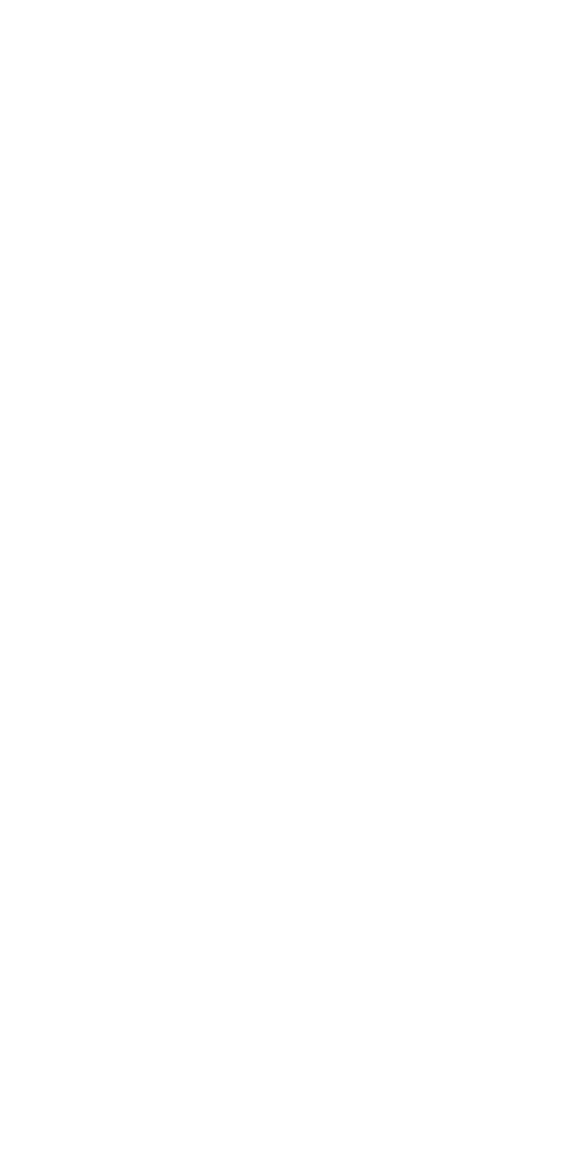
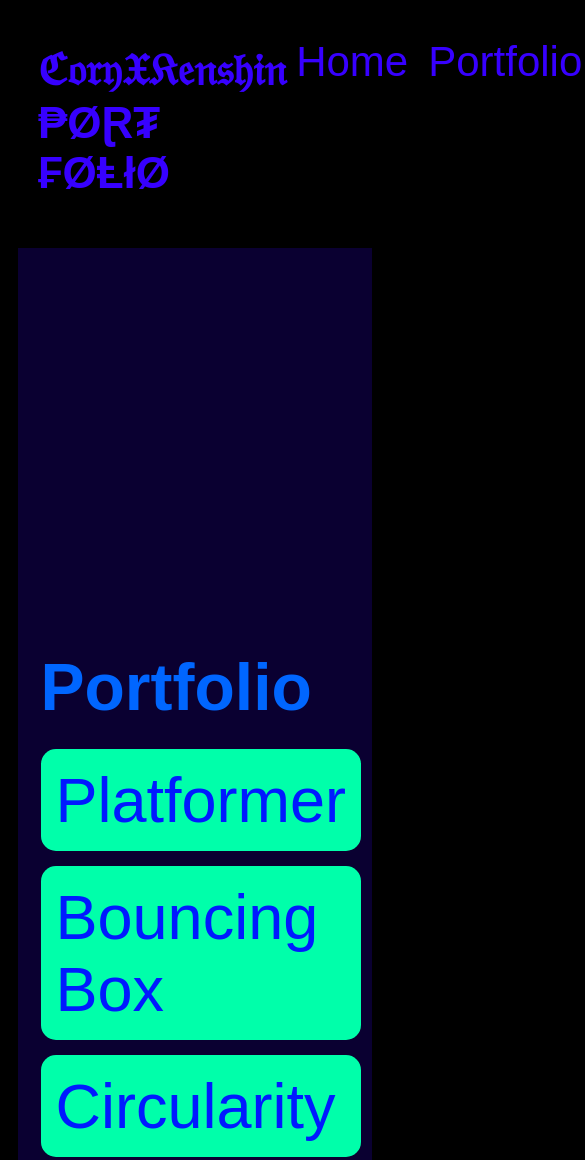
Before and after one commit to TM3-Newbie/TM3-Newbie.github.io, a plain HTML site: page portfolio.html in a window 390 px wide. Shown: the top 1160 px of the page, 585 px wide, since content can reach past the window. Before the commit the page ends 844 px from the top, so only its background shows below. Drawn offline with Linux system fonts and the light colour scheme.

Commit message:
portfolio done

```diff
--- a/portfolio.html
+++ b/portfolio.html
@@ -7,7 +7,36 @@
     <body>
         <!--All content goes here-->
         <div id="all-contents">
+            <nav>
+                <h1>ℭ𝔬𝔯𝔶𝔛𝔎𝔢𝔫𝔰𝔥𝔦𝔫 ₱ØⱤ₮₣ØⱠłØ
+                <link rel="stylesheet" href="style.css"/>
+                </h1>
+                <ul id="nav-ul">
+                    <li class="nav-li">
+                        <a href="index.html">Home</a>
+                    </li>
+                    <li class="nav-li">
+                        <a href="portfolio.html">Portfolio</a>
+                    </li>
+                </ul>
+            </nav>
 
+            <main>
+                <div class="content">
+                    <h1>Portfolio</h1>
+                    <ul id="portfolio">
+                        <li>
+                            <a href="fsd-projects/platformer/">Platformer</a>
+                        </li>
+                        <li>
+                            <a href="fsd-projects/bouncing-box/">Bouncing Box</a>
+                        </li>
+                        <li>
+                            <a href="fsd-projects/circularity/">Circularity</a>
+                        </li>
+                    </ul>
+                </div>
+            </main>
         </div>
     </body>
 </html>
--- a/style.css
+++ b/style.css
@@ -76,3 +76,76 @@ main {
 h2, h3 {
     margin: 0px;
 }
+/* Portfolio styles */
+.content h1 {
+  color: rgb(0, 102, 255);
+}
+/* responsive web design */
+@media screen and (min-width: 120px) and (max-width: 1080px) {
+  main {
+    height: 100ch;
+    zoom: 1.5;
+    display: grid;
+  }
+
+  h1 {
+    font-size: 44px;
+  }
+
+  h2 {
+    font-size: 42px;
+  }
+
+  h3 {
+    font-size: 36px;
+  }
+
+  #all-contents {
+    height: 100ch;
+    margin: none;
+  }
+
+  a {
+    font-size: 42px;
+  }
+
+  .sidebar {
+    margin-right: 0px;
+    justify-content: center;
+    align-items: center;
+  }
+
+  .sidebar-img {
+    width: 100%;
+  }
+
+  p,
+  li {
+    font-size: 24px;
+  }
+
+  .content {
+    align-content: center;
+    justify-content: center;
+  }
+}
+#portfolio {
+  list-style-type: none;
+  padding-left: 0;
+}
+
+#portfolio li {
+  background: #00ffaa;
+  padding: 10px;
+  border-radius: 10px;
+  margin-bottom: 10px;
+}
+
+#portfolio li:hover {
+  background: #a6ff00;
+}
+
+#portfolio a {
+  text-decoration: none;
+  color: #001aff;
+}
```
